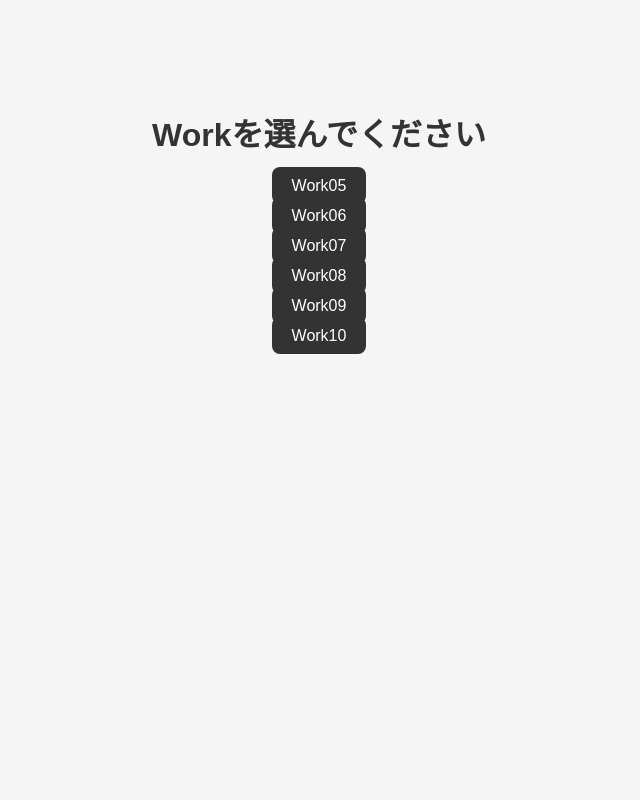
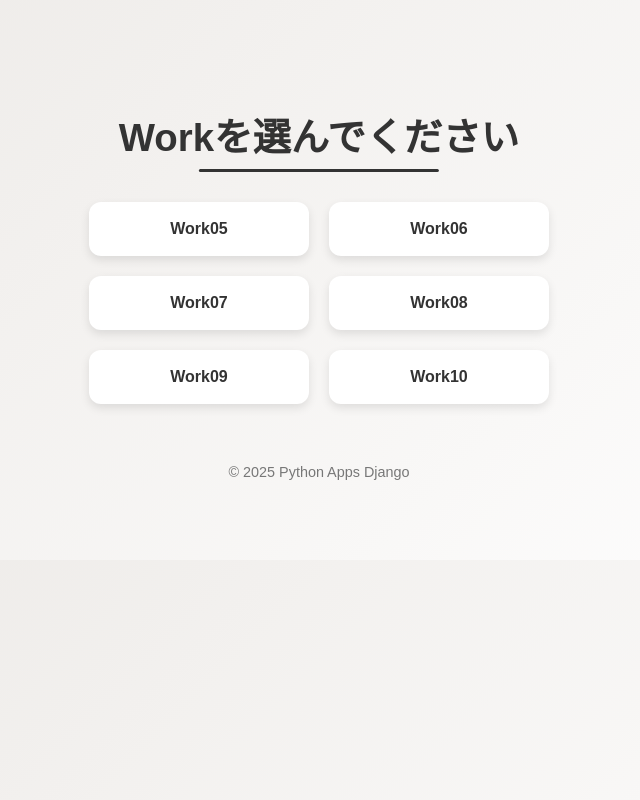
Before and after one commit to rikarikarinn/python-apps-django, a Django app: template templates/work_index.html in a window 1280 px wide. Shown: the whole page, without its empty margins (321-961 px from the left). Run offline with Django 3.2, Linux system fonts and the light colour scheme; the template is opened without the code that fills it, so the values that code supplies are empty.

Commit message:
add: work index page for root path

```diff
--- a/templates/work_index.html
+++ b/templates/work_index.html
@@ -4,33 +4,87 @@
   <meta charset="UTF-8">
   <title>Work 選択ページ</title>
   <style>
+    /* 全体設定 */
     body {
       font-family: 'Noto Sans JP', sans-serif;
-      background: #f5f5f5;
+      background: linear-gradient(135deg, #ece9e6, #ffffff);
+      color: #333;
       text-align: center;
-      padding-top: 80px;
+      padding: 80px 20px;
+      margin: 0;
     }
+
+    /* タイトル */
     h1 {
-      font-size: 2rem;
-      color: #333;
+      font-size: 2.4rem;
+      margin-bottom: 40px;
+      position: relative;
+      display: inline-block;
     }
+
+    h1::after {
+      content: '';
+      position: absolute;
+      bottom: -10px;
+      left: 50%;
+      transform: translateX(-50%);
+      width: 60%;
+      height: 3px;
+      background: #333;
+      border-radius: 3px;
+    }
+
+    /* リスト */
     ul {
       list-style: none;
       padding: 0;
+      display: flex;
+      flex-wrap: wrap;
+      justify-content: center;
+      gap: 20px;
+      max-width: 600px;
+      margin: 0 auto;
     }
+
     li {
-      margin: 12px 0;
+      flex: 1 1 40%;
+      max-width: 220px;
     }
+
+    /* ボタン */
     a {
+      display: block;
       text-decoration: none;
+      background: #fff;
+      color: #333;
+      border-radius: 12px;
+      padding: 18px 0;
+      box-shadow: 0 4px 10px rgba(0,0,0,0.1);
+      font-weight: 600;
+      transition: all 0.3s ease;
+    }
+
+    a:hover {
+      transform: translateY(-4px);
+      box-shadow: 0 6px 14px rgba(0,0,0,0.15);
       background: #333;
-      color: white;
-      padding: 10px 20px;
-      border-radius: 8px;
-      transition: 0.3s;
+      color: #fff;
     }
-    a:hover {
-      background: #555;
+
+    /* フッター */
+    footer {
+      margin-top: 60px;
+      font-size: 0.9rem;
+      color: #777;
+    }
+
+    @media (max-width: 600px) {
+      h1 {
+        font-size: 1.8rem;
+      }
+      li {
+        flex: 1 1 100%;
+      }
     }
   </style>
 </head>
@@ -44,5 +98,7 @@
     <li><a href="/work09/">Work09</a></li>
     <li><a href="/work10/">Work10</a></li>
   </ul>
+
+  <footer>© 2025 Python Apps Django</footer>
 </body>
 </html>
```
